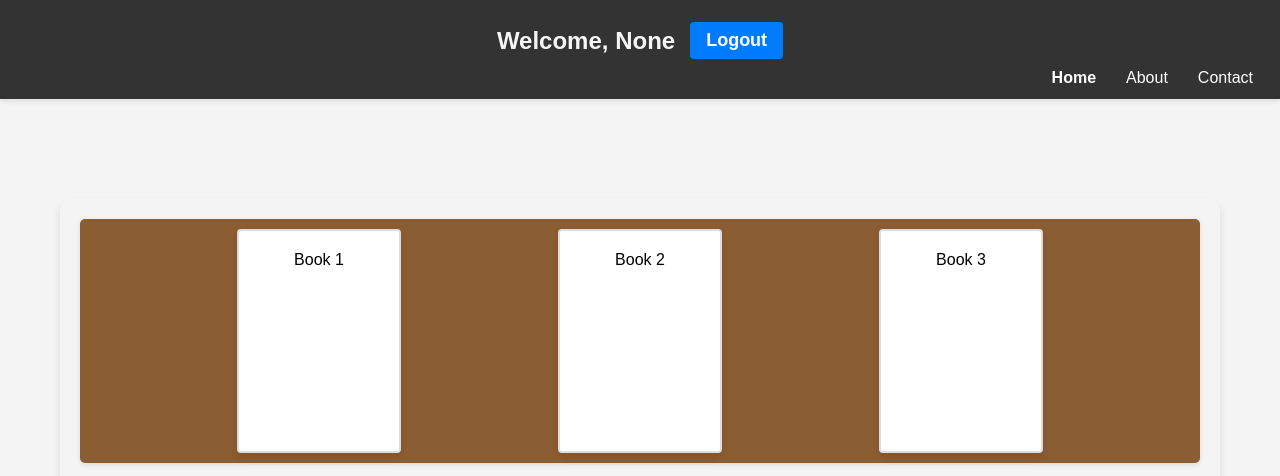
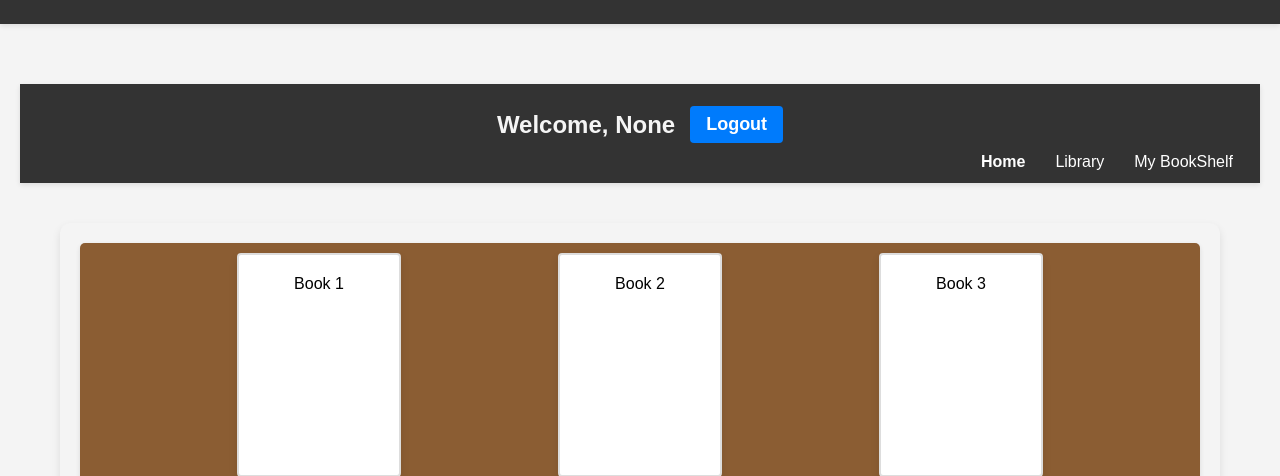
Before and after one commit to LoganPickell/AgileArchitects_ModernSoftwareDevelopment, a Flask app: page /dashboard in a window 1280 px wide. Shown: the top 476 px of the page. Run offline with Flask 3, Linux system fonts and the light colour scheme.

Commit message:
Banner added, simplified navigation, created userBookShelf page

```diff
--- a/templates/base.html
+++ b/templates/base.html
@@ -8,19 +8,10 @@
 </head>
 <body>
 <header>
-    {% if 'dashboard' in request.path %}
-        <div class="user-info">
-            <span>Welcome, {{ username }}</span>
-            <a class="logout-button" href="{{ url_for('home') }}">Logout</a>
-        </div>
-    {% endif %}
-    <nav>
-        <ul>
-            <li><a href="/">Home</a></li>
-            <li>About</li>
-            <li>Contact</li>
-        </ul>
-    </nav>
+<a href="/" class="banner-link">
+    <div class="banner"></div>
+</a>
+
 </header>
 
 <main>
--- a/templates/dashboard.html
+++ b/templates/dashboard.html
@@ -1,13 +1,31 @@
 {% extends 'base.html' %}
 
 {% block title %}Dashboard{% endblock %}
+
 {
 {% block content %}
+<header>
+{% if 'dashboard' in request.path %}
+        <div class="user-info">
+            <span>Welcome, {{ username }}</span>
+            <a class="logout-button" href="{{ url_for('home') }}">Logout</a>
+        </div>
+    {% endif %}
+    <nav>
+        <ul>
+            <li><a href="/">Home</a></li>
+            <li>Library</li>
+            <li>My BookShelf</li>
+        </ul>
+    </nav>
+</header>
+
     <div class="bookshelf">
         <div class="shelf">
             <div class="book">Book 1</div>
             <div class="book">Book 2</div>
             <div class="book">Book 3</div>
+
         </div>
         <div class="shelf">
             <div class="book">Book 4</div>
```
Also changed, not shown: templates/userBookShelf.html (+8 -9 lines).
